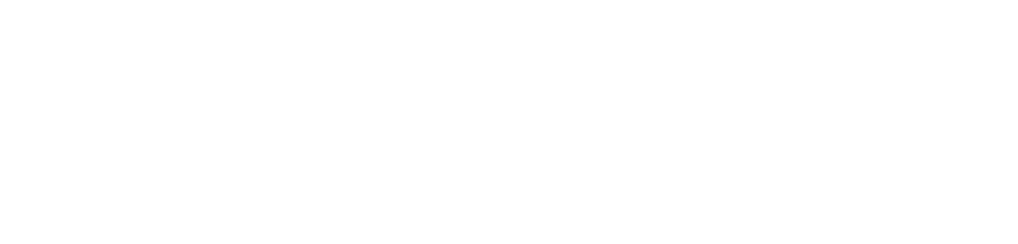
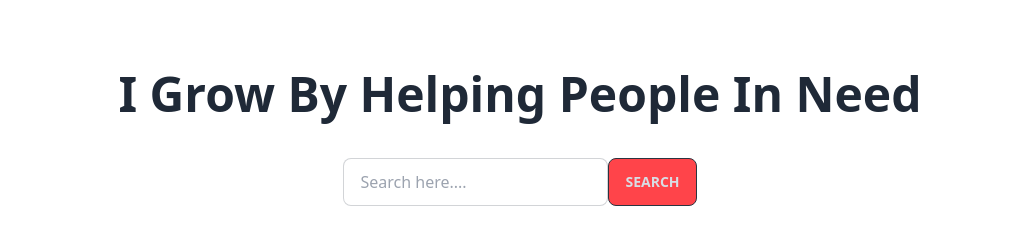
Before and after one commit to NasifAhmed/donation-campaign, a React (Vite) app: page / in a window 1280 px wide. Shown: the part 374-618 px from the top of the page, without its empty margins (120-1138 px from the left). Built offline with nearby package versions, Linux system fonts and the light colour scheme.

Commit message:
Add Homepage title and search field

```diff
--- a/src/App.jsx
+++ b/src/App.jsx
@@ -1,11 +1,13 @@
 import { useState } from "react";
 import NavBar from "./components/NavBar.jsx";
 import { Outlet } from "react-router-dom";
+import Home from "./components/Home.jsx";
 
 function App() {
     return (
         <div className="mx-36">
             <NavBar></NavBar>
+            <Home></Home>
             <Outlet></Outlet>
         </div>
     );
--- /dev/null
+++ b/src/components/Home.jsx
@@ -0,0 +1,23 @@
+import React from "react";
+
+const Home = () => {
+    return (
+        <div className="flex flex-col gap-10 items-center justify-center mt-32 mb-80">
+            <h1 className="font-bold text-5xl">
+                I Grow By Helping People In Need
+            </h1>
+            <div className="flex justify-start items-center">
+                <input
+                    type="text"
+                    placeholder="Search here...."
+                    className="input input-bordered w-full max-w-xs"
+                />
+                <button className="bg-[#FF444A] inline-block btn btn-neutral">
+                    Search
+                </button>
+            </div>
+        </div>
+    );
+};
+
+export default Home;
```
